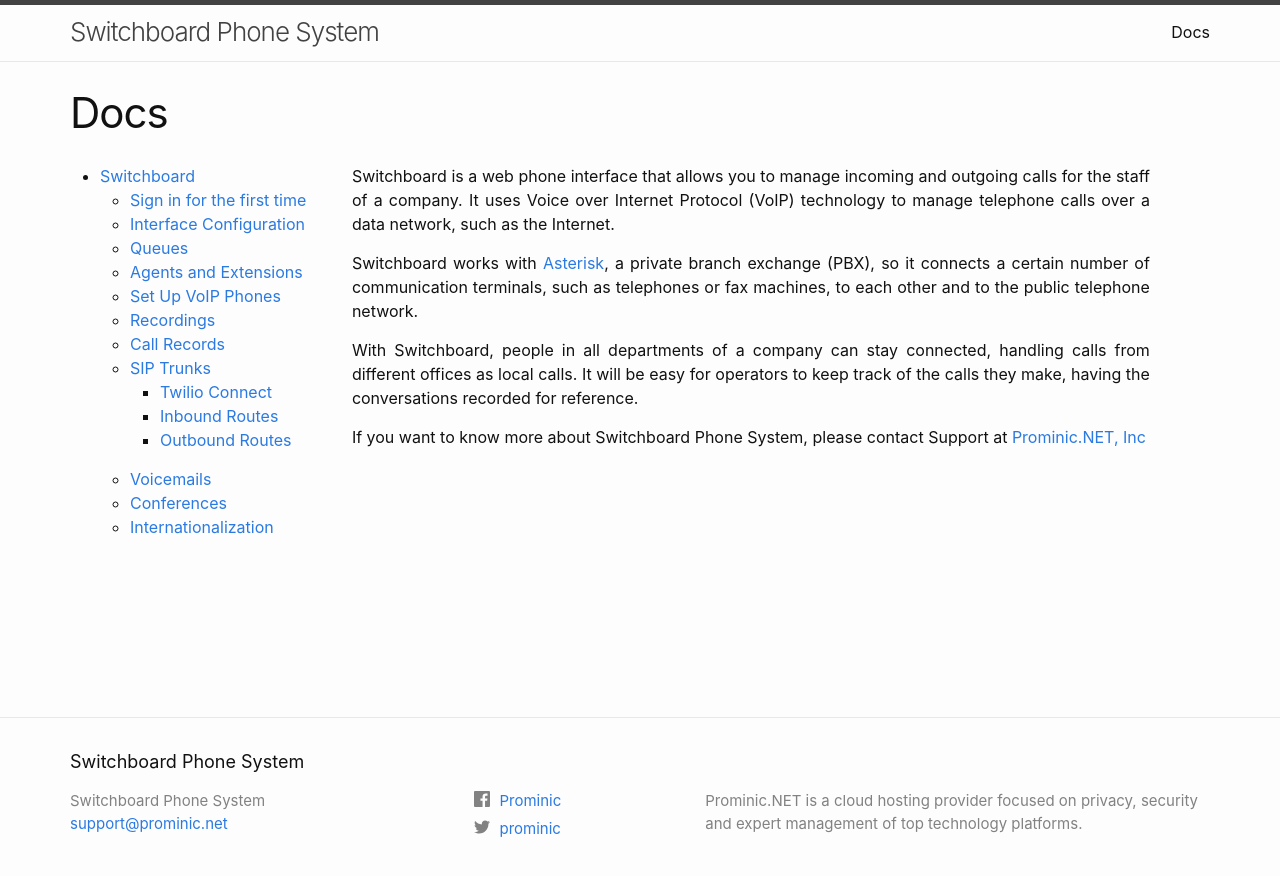
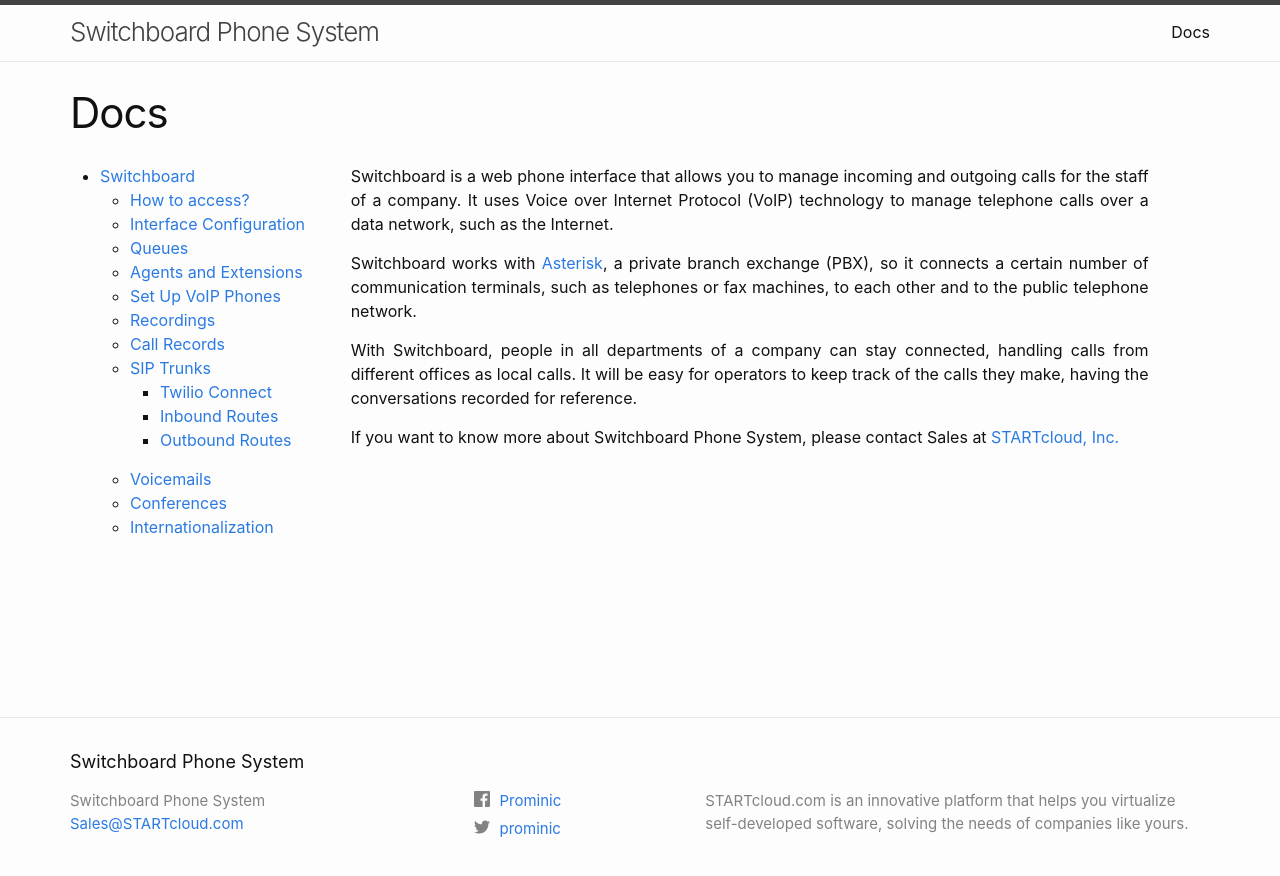
Before and after one commit to PhoneSwitchBoard/Switchboard-Website-Docs, a Jekyll site: the page built from docs.markdown, in a window 1280 px wide. Shown: the top 876 px of the page. Built offline with Jekyll 4.4.1, drawn with Linux system fonts in a browser that asks for light colours.

Commit message:
Remove Prominic reference

```diff
--- a/_config.yml
+++ b/_config.yml
@@ -21,10 +21,10 @@
 title: Switchboard Phone System
 host: 127.0.0.1
 port: 4000
-email: support@prominic.net
+email: Sales@STARTcloud.com
 description: >- # this means to ignore newlines until "baseurl:"
   SwitchBoard is a corporate PBX phone system built on Asterisk. By leveraging the Asterisk Real-time capabilities, SwitchBoard can fulfill a company's phone system needs from a user-friendly web interface.
-company-description: Prominic.NET is a cloud hosting provider focused on privacy, security and expert management of top technology platforms.
+company-description: STARTcloud.com is an innovative platform that helps you virtualize self-developed software, solving the needs of companies like yours.
 baseurl:
 # baseurl: "/Switchboard-Website"
 # url: "http://phoneswitchboard.github.io"
--- a/_data/menu.yml
+++ b/_data/menu.yml
@@ -1,7 +1,7 @@
 - title: "Switchboard"
   link: /docs/
   subtree:
-    - title: "Sign in for the first time"
+    - title: "How to access?"
       link: /docs/sign_in
 
     - title: "Interface Configuration"
--- a/_posts/2024-03-05-welcome-to-jekyll.markdown
+++ b/_posts/2024-03-05-welcome-to-jekyll.markdown
@@ -10,9 +10,9 @@ Switchboard works with [Asterisk](https://www.asterisk.org/), a private branch e
 
 With Switchboard, people in all departments of a company can stay connected, handling calls from different offices as local calls. It will be easy for operators to keep track of the calls they make, having the conversations recorded for reference.
 
-If you want to know more about Switchboard Phone System, please contact Support at [Prominic.NET, Inc][prominic-organization]
+If you want to know more about Switchboard Phone System, please contact Sales at [STARTcloud, Inc.][startcloud-contactus]
 
-[prominic-organization]: https://www.prominic.net/
+[startcloud-contactus]: https://startcloud.com/contact-us.html
 
 <!--
 {% highlight ruby %}
--- a/docs.markdown
+++ b/docs.markdown
@@ -10,6 +10,6 @@ Switchboard works with [Asterisk](https://www.asterisk.org/), a private branch e
 
 With Switchboard, people in all departments of a company can stay connected, handling calls from different offices as local calls. It will be easy for operators to keep track of the calls they make, having the conversations recorded for reference.
 
-If you want to know more about Switchboard Phone System, please contact Support at [Prominic.NET, Inc][prominic-organization]
+If you want to know more about Switchboard Phone System, please contact Sales at [STARTcloud, Inc.][startcloud-contactus]
 
-[prominic-organization]: https://www.prominic.net/
+[startcloud-contactus]: https://startcloud.com/contact-us.html
```
Also changed, not shown: images/login.png (added).
